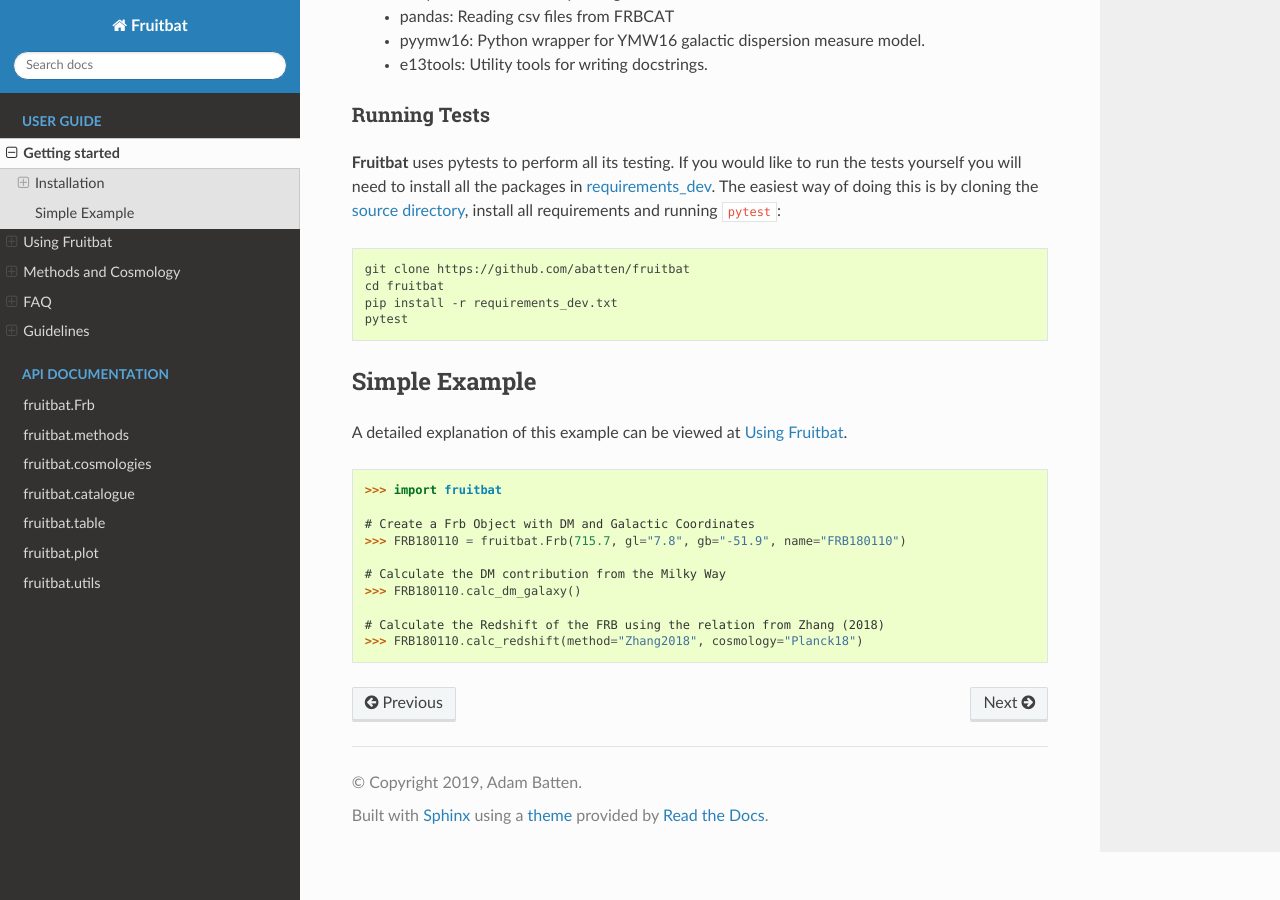
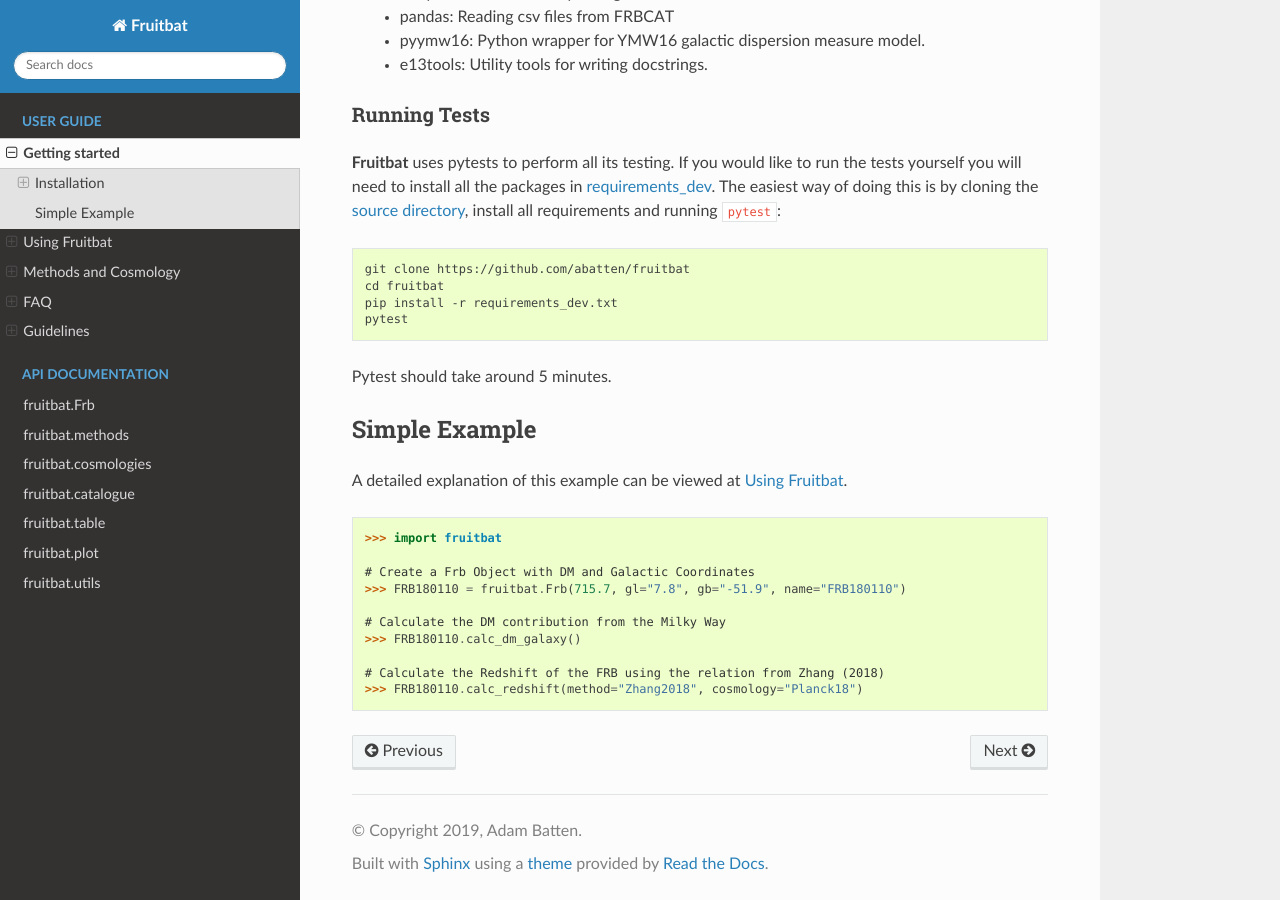
Before and after one commit to abatten/fruitbat, a Sphinx documentation site: the page built from docs/source/user_guide/getting_started.rst, in a window 1280 px wide and 900 px high, scrolled down 718 px. Built offline with Sphinx 7.4.7 and the Read the Docs theme 2.0.0, drawn with Linux system fonts in a browser that asks for light colours.

Commit message:
Added time of pytest to docs.

```diff
--- a/docs/source/user_guide/getting_started.rst
+++ b/docs/source/user_guide/getting_started.rst
@@ -52,6 +52,8 @@
     pip install -r requirements_dev.txt
     pytest
 
+Pytest should take around 5 minutes.
+
 .. _requirements_dev: https://raw.githubusercontent.com/abatten/fruitbat/master/requirements_dev.txt
 .. _source directory: https://github.com/abatten/fruitbat
 
```
